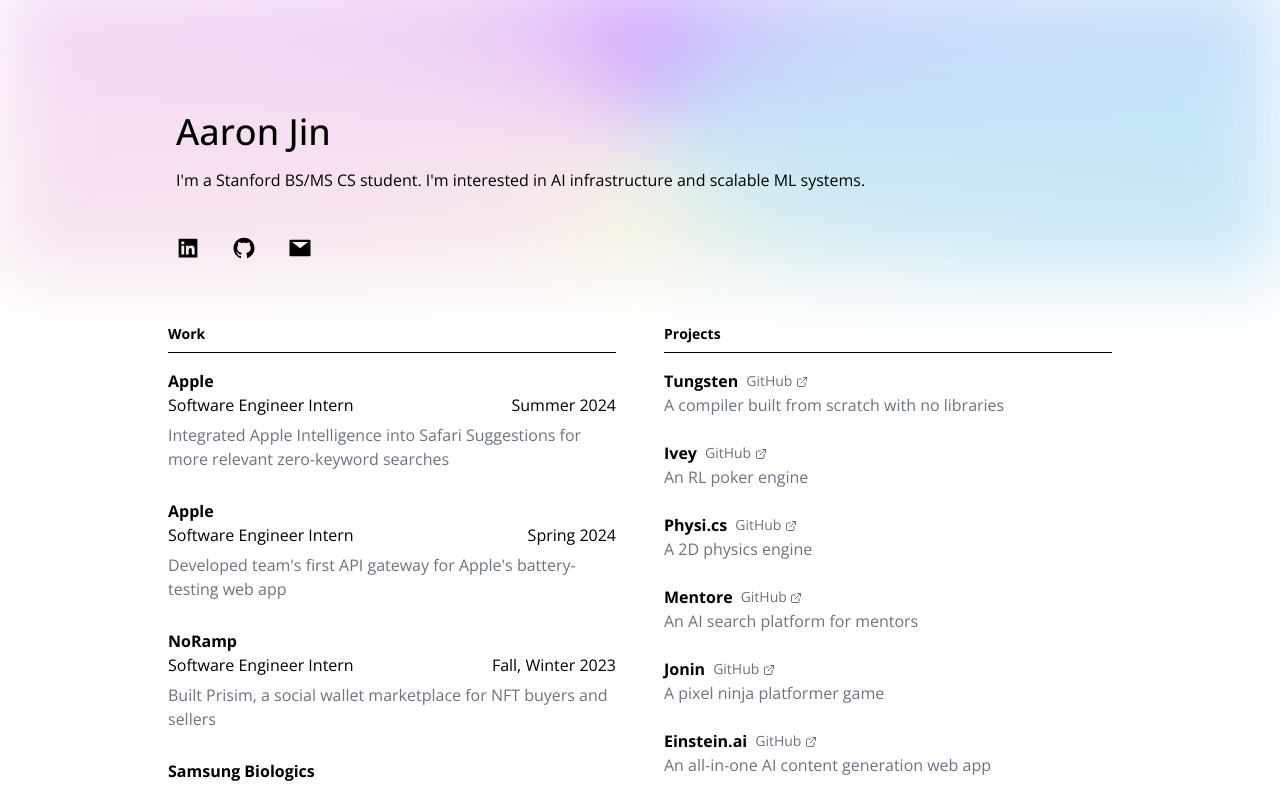
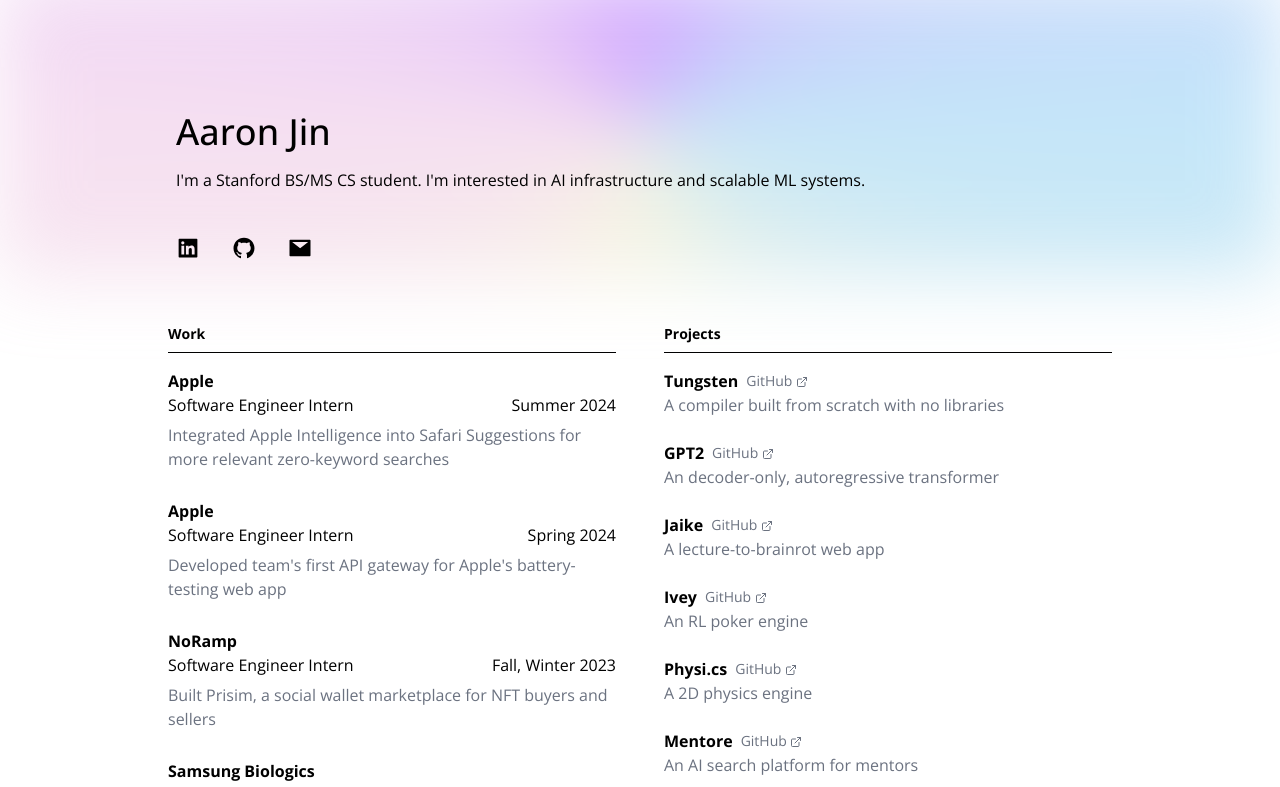
Before and after one commit to aaronkjin/personal, a Next.js app: page / in a window 1280 px wide. Shown: the top 787 px of the page. Built offline with nearby package versions, Linux system fonts and the light colour scheme.

Commit message:
gpt2 + jaike

```diff
--- a/pages/index.js
+++ b/pages/index.js
@@ -220,8 +220,48 @@ export default function Home() {
                   </div>
                 </FadeIn>
 
+                {/* GPT2 */}
+                <FadeIn delay={300}>
+                  <div>
+                    <div className="flex items-center gap-2">
+                      <h3 className="font-bold">GPT2</h3>
+                      <a
+                        href="https://github.com/aaronkjin/gpt2"
+                        target="_blank"
+                        rel="noopener noreferrer"
+                        className="text-sm text-gray-500 hover:underline"
+                      >
+                        GitHub <ExternalLinkIcon />
+                      </a>
+                    </div>
+                    <p className="text-sm tablet:text-base text-gray-500">
+                      An decoder-only, autoregressive transformer
+                    </p>
+                  </div>
+                </FadeIn>
+
+                {/* Jaike */}
+                <FadeIn delay={350}>
+                  <div>
+                    <div className="flex items-center gap-2">
+                      <h3 className="font-bold">Jaike</h3>
+                      <a
+                        href="https://github.com/aaronkjin/jaike"
+                        target="_blank"
+                        rel="noopener noreferrer"
+                        className="text-sm text-gray-500 hover:underline"
+                      >
+                        GitHub <ExternalLinkIcon />
+                      </a>
+                    </div>
+                    <p className="text-sm tablet:text-base text-gray-500">
+                      A lecture-to-brainrot web app
+                    </p>
+                  </div>
+                </FadeIn>
+
                 {/* Ivey */}
-                <FadeIn delay={300}>
+                <FadeIn delay={400}>
                   <div>
                     <div className="flex items-center gap-2">
                       <h3 className="font-bold">Ivey</h3>
@@ -241,7 +281,7 @@ export default function Home() {
                 </FadeIn>
 
                 {/* Physi.cs */}
-                <FadeIn delay={350}>
+                <FadeIn delay={450}>
                   <div>
                     <div className="flex items-center gap-2">
                       <h3 className="font-bold">Physi.cs</h3>
@@ -261,7 +301,7 @@ export default function Home() {
                 </FadeIn>
 
                 {/* Mentore */}
-                <FadeIn delay={400}>
+                <FadeIn delay={500}>
                   <div>
                     <div className="flex items-center gap-2">
                       <h3 className="font-bold">Mentore</h3>
@@ -281,7 +321,7 @@ export default function Home() {
                 </FadeIn>
 
                 {/* Jonin */}
-                <FadeIn delay={450}>
+                <FadeIn delay={550}>
                   <div>
                     <div className="flex items-center gap-2">
                       <h3 className="font-bold">Jonin</h3>
@@ -301,7 +341,7 @@ export default function Home() {
                 </FadeIn>
 
                 {/* Einstein.ai */}
-                <FadeIn delay={500}>
+                <FadeIn delay={600}>
                   <div>
                     <div className="flex items-center gap-2">
                       <h3 className="font-bold">Einstein.ai</h3>
@@ -320,8 +360,8 @@ export default function Home() {
                   </div>
                 </FadeIn>
 
-                {/* Quill */}
-                <FadeIn delay={550}>
+                {/* Quill
+                <FadeIn delay={650}>
                   <div>
                     <div className="flex items-center gap-2">
                       <h3 className="font-bold">Quill</h3>
@@ -339,10 +379,10 @@ export default function Home() {
                       Wars scripts
                     </p>
                   </div>
-                </FadeIn>
+                </FadeIn> */}
 
                 {/* Longevity
-                <FadeIn delay={600}>
+                <FadeIn delay={700}>
                   <div>
                     <div className="flex items-center gap-2">
                       <h3 className="font-bold">Longevity</h3>
@@ -363,7 +403,7 @@ export default function Home() {
                 </FadeIn> */}
 
                 {/* Bonsai */}
-                <FadeIn delay={600}>
+                <FadeIn delay={650}>
                   <div>
                     <div className="flex items-center gap-2">
                       <h3 className="font-bold">Bonsai</h3>
```
